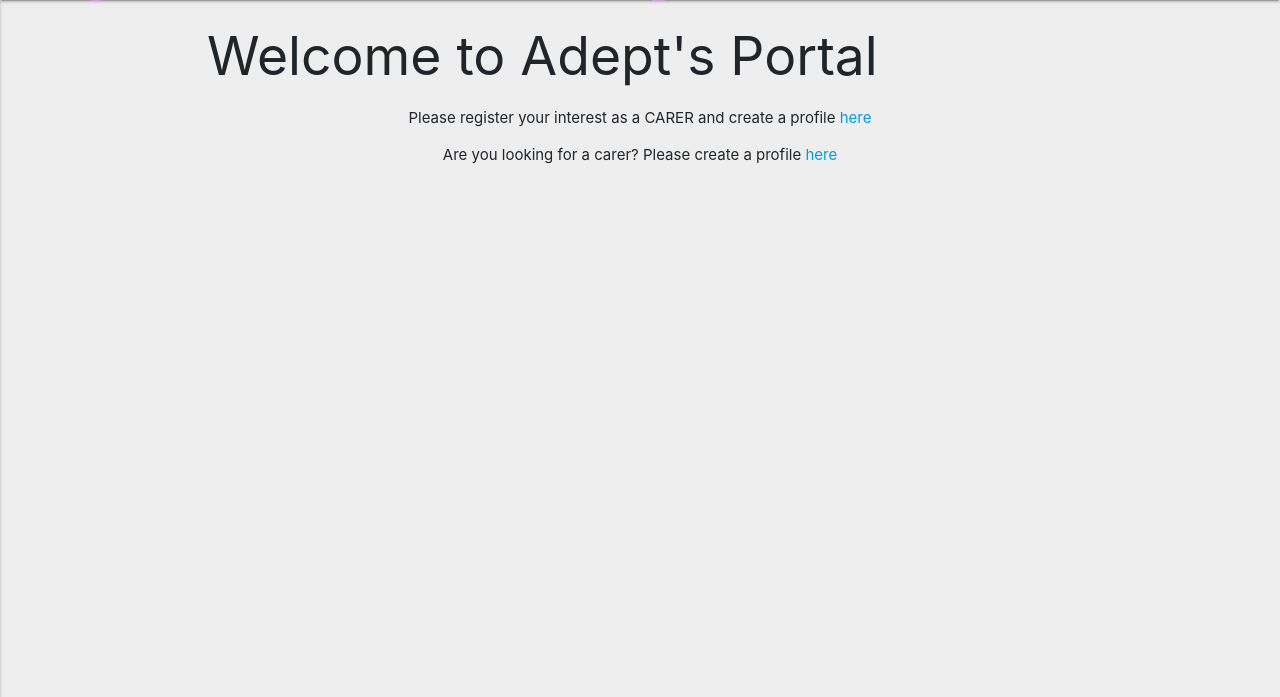
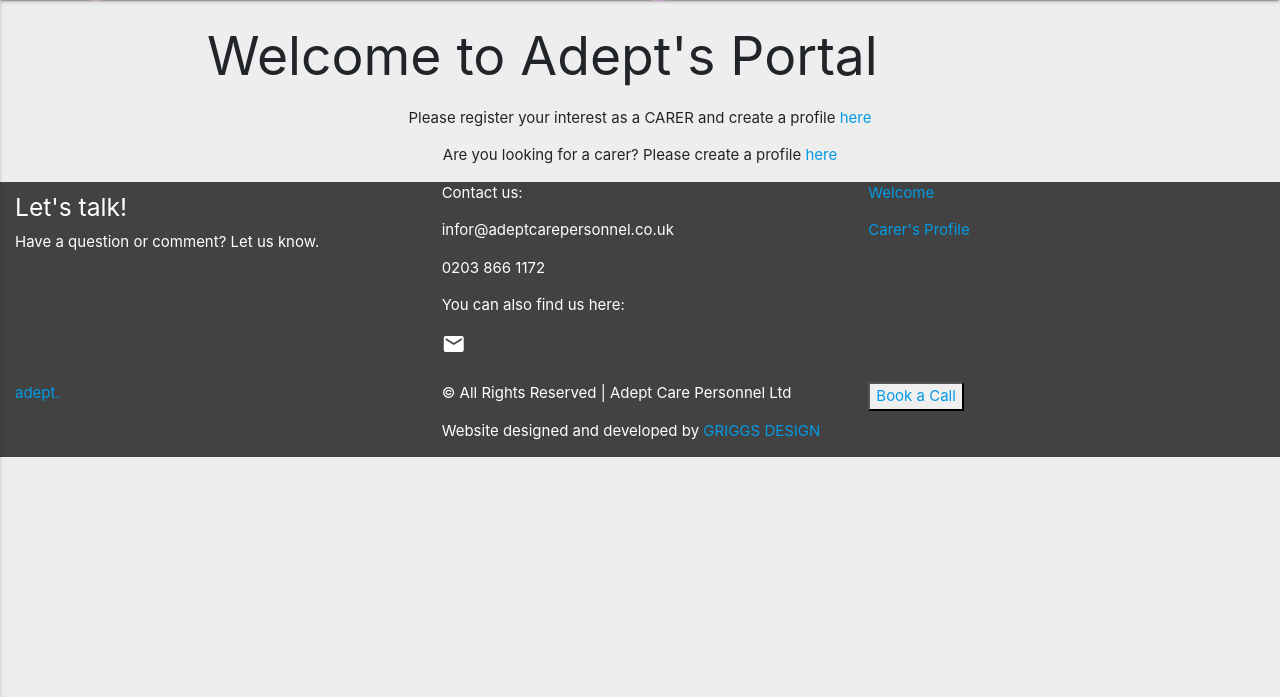
Before and after one commit to sarahg177/adeptcare, a Django app: page /users/ in a window 1280 px wide. Shown: the part 64-761 px from the top of the page. Run offline with Django 3.2, Linux system fonts and the light colour scheme; some libraries are stand-ins or nearby versions.

Commit message:
styles updates

```diff
--- a/static/css/styles.css
+++ b/static/css/styles.css
@@ -16,6 +16,7 @@ body {
 
 footer {
     background-color: #424242;
+    color: #ffffff;
 }
 
 /*---Navbar---*/
@@ -27,9 +28,9 @@ footer {
     padding: 0 15px;
 }
 
-@media screen(max-width:780px) {
+@media (max-width:780px) {
 
     form {
-        width: 50%;
+        width: 100%;
     }
 }
--- a/templates/base.html
+++ b/templates/base.html
@@ -21,7 +21,7 @@
 <body>
 <nav>
     <div class="nav-wrapper">
-      <a href="{% url 'welcome' %}" class="brand-logo center">adept.</a>
+      <a href="#" class="brand-logo center">adept.</a>
         <a href="#" data-activates="mobile-demo" class="button-collapse"><i class="material-icons">menu</i></a>
      <ul id="nav-mobile" class="left hide-on-med-and-down">
 
@@ -56,6 +56,35 @@
 </div>
 </main>
 <footer>
+<div class="row">
+    <div class="col-lg-4 col-md-4 mx-auto">
+        <h5>Let's talk!</h5>
+        <p>Have a question or comment? Let us know.</p>
+    </div>
+    <div class="col-lg-4 col-md-4 mx-auto">
+        <p>Contact us:</p>
+        <p class="contact">infor@adeptcarepersonnel.co.uk</p>
+        <p class="contact">0203 866 1172</p>
+        <p>You can also find us here:</p>
+        <i class="material-icons">email</i>
+    </div>
+    <div class="col-lg-4 col-md-4 mx-auto">
+        <p><a class="sitemap" href="{% url 'welcome' %}">Welcome</a></p>
+        <p><a class="sitemap" href="{% url 'carer_profile' %}">Carer's Profile</a></p>
+    </div>
+</div>
+    <div class="row">
+        <div class="col-lg-4 col-md-4 mx-auto">
+           <a href="#" class="brand-logo center">adept.</a>
+        </div>
+       <div class="col-lg-4 col-md-4 mx-auto">
+           <p>&copy; All Rights Reserved | Adept Care Personnel Ltd</p>
+           <p>Website designed and developed by <a href="https://www.griggsdesign.co.uk">GRIGGS DESIGN</a> </p>
+        </div>
+        <div class="col-lg-4 col-md-4 mx-auto">
+            <button class="book_call"><a href="https://www.adeptcarepersonnel.co.uk/contact-us">Book a Call</a></button>
+        </div>
+    </div>
 
 </footer>
 <!-- Bootstrap JS -->
```
